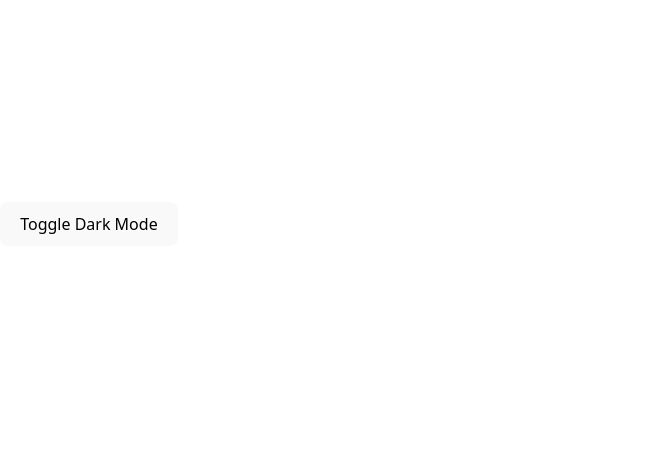
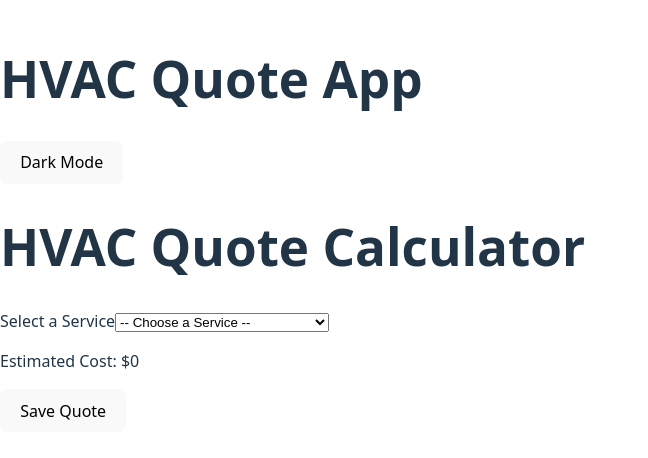
Before and after one commit to alljay213/hvac-quote-app, a React (Vite) app: page / in a window 1280 px wide. Shown: the part 176-634 px from the top of the page, without its empty margins (0-648 px from the left). Built offline with nearby package versions, Linux system fonts and the light colour scheme.

Commit message:
feat: refactor App component layout and integrate QuoteBuilder with dark mode toggle

```diff
--- a/src/App.jsx
+++ b/src/App.jsx
@@ -1,4 +1,5 @@
 import { useEffect, useState } from "react";
+import QuoteBuilder from "./components/QuoteBuilder";
 
 function App() {
   const [darkMode, setDarkMode] = useState(false);
@@ -13,14 +14,20 @@ function App() {
   }, [darkMode]);
 
   return (
-    <div className="min-h-screen bg-white dark:bg-gray-900 text-gray-900 dark:text-white">
-      <button
-        onClick={() => setDarkMode(!darkMode)}
-        className="p-2 m-4 bg-gray-200 dark:bg-gray-800 rounded"
-      >
-        Toggle Dark Mode
-      </button>
-      {/* Rest of your components */}
+    <div className="min-h-screen bg-gray-100 dark:bg-gray-900 text-gray-900 dark:text-white transition-colors duration-300">
+      <header className="flex justify-between items-center p-4 sm:px-8">
+        <h1 className="text-xl sm:text-2xl font-bold">HVAC Quote App</h1>
+        <button
+          onClick={() => setDarkMode(!darkMode)}
+          className="px-4 py-2 rounded bg-gray-200 dark:bg-gray-800 hover:bg-gray-300 dark:hover:bg-gray-700"
+        >
+          {darkMode ? "Light Mode" : "Dark Mode"}
+        </button>
+      </header>
+
+      <main className="flex justify-center p-4">
+        <QuoteBuilder />
+      </main>
     </div>
   );
 }
```
